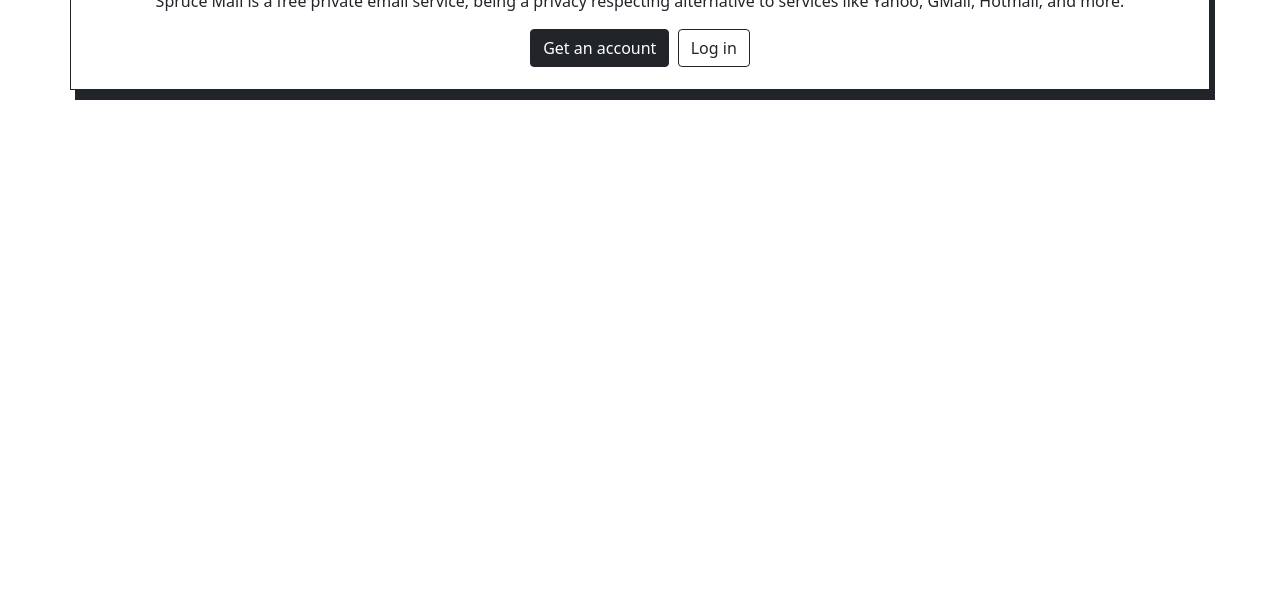
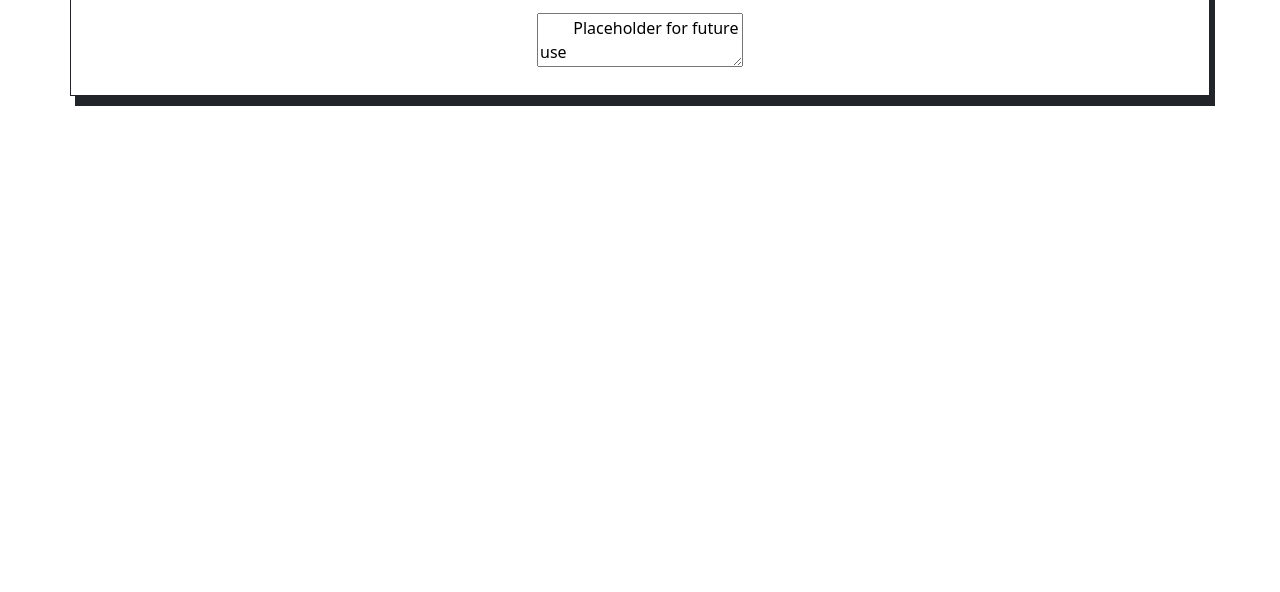
Before and after one commit to kasperireland/sprucemail, a plain HTML site: page getstarted.html in a window 1280 px wide. Shown: the part 208-800 px from the top of the page. Drawn offline with nearby package versions, Linux system fonts and the light colour scheme.

Commit message:
Update getstarted.html

```diff
--- a/getstarted.html
+++ b/getstarted.html
@@ -15,8 +15,10 @@
     <div align = "center" class = "container box">
       <img src = "mail.png" width = "120px">
       <h1>Spruce Mail</h1>
-      <p>Spruce Mail is a free private email service, being a privacy respecting alternative to services like Yahoo, GMail, Hotmail, and more.</p>
-      <a href = "getstarted.html"><button class = "btn btn-dark">Get an account</button></a>&nbsp;&nbsp;<a href = "login.html"><button class = "btn btn-outline-dark">Log in</button></a>
+     <br>
+      <textarea>
+        Placeholder for future use
+      </textarea>
     </div>
 
     </div>
```
